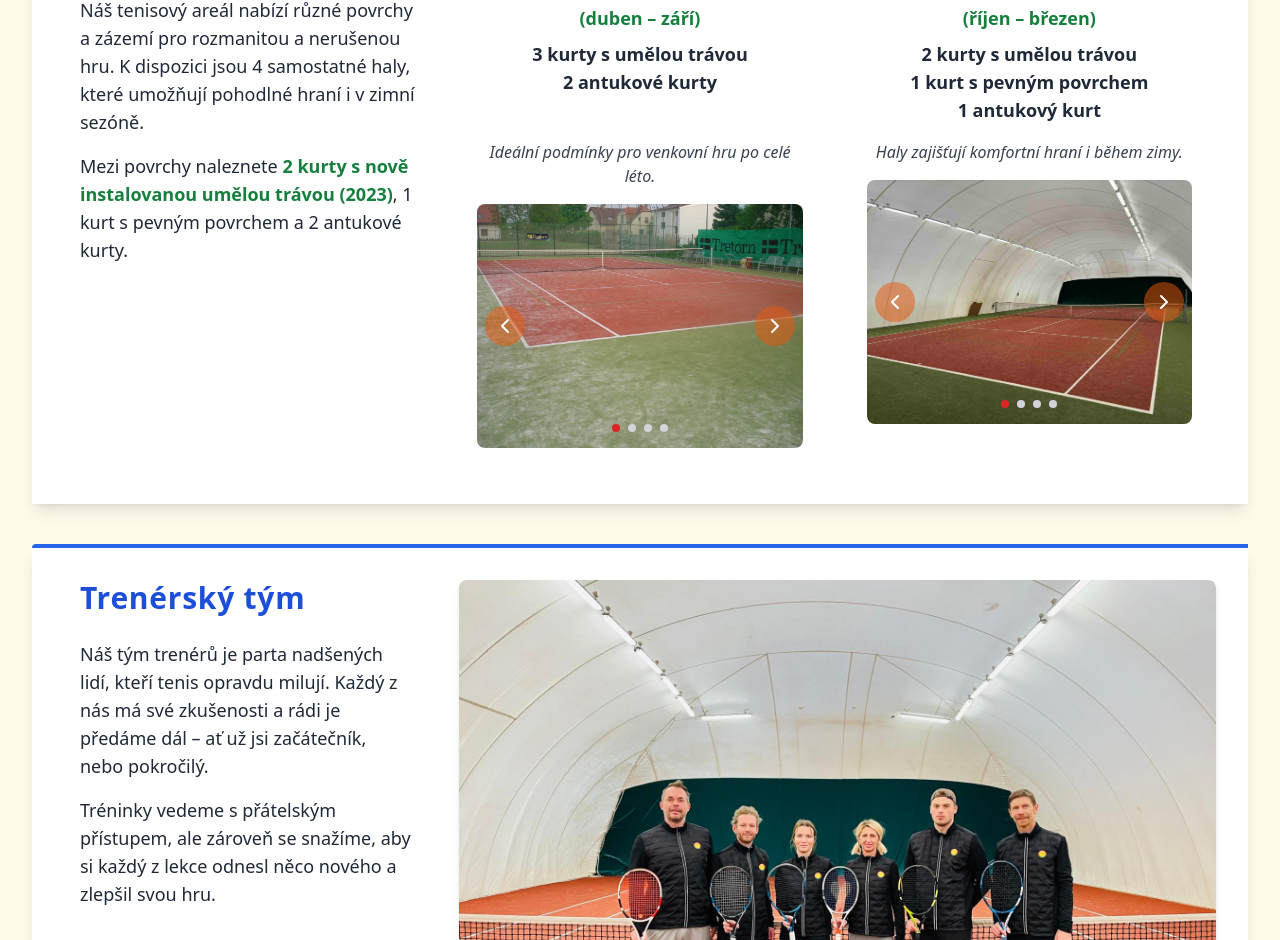
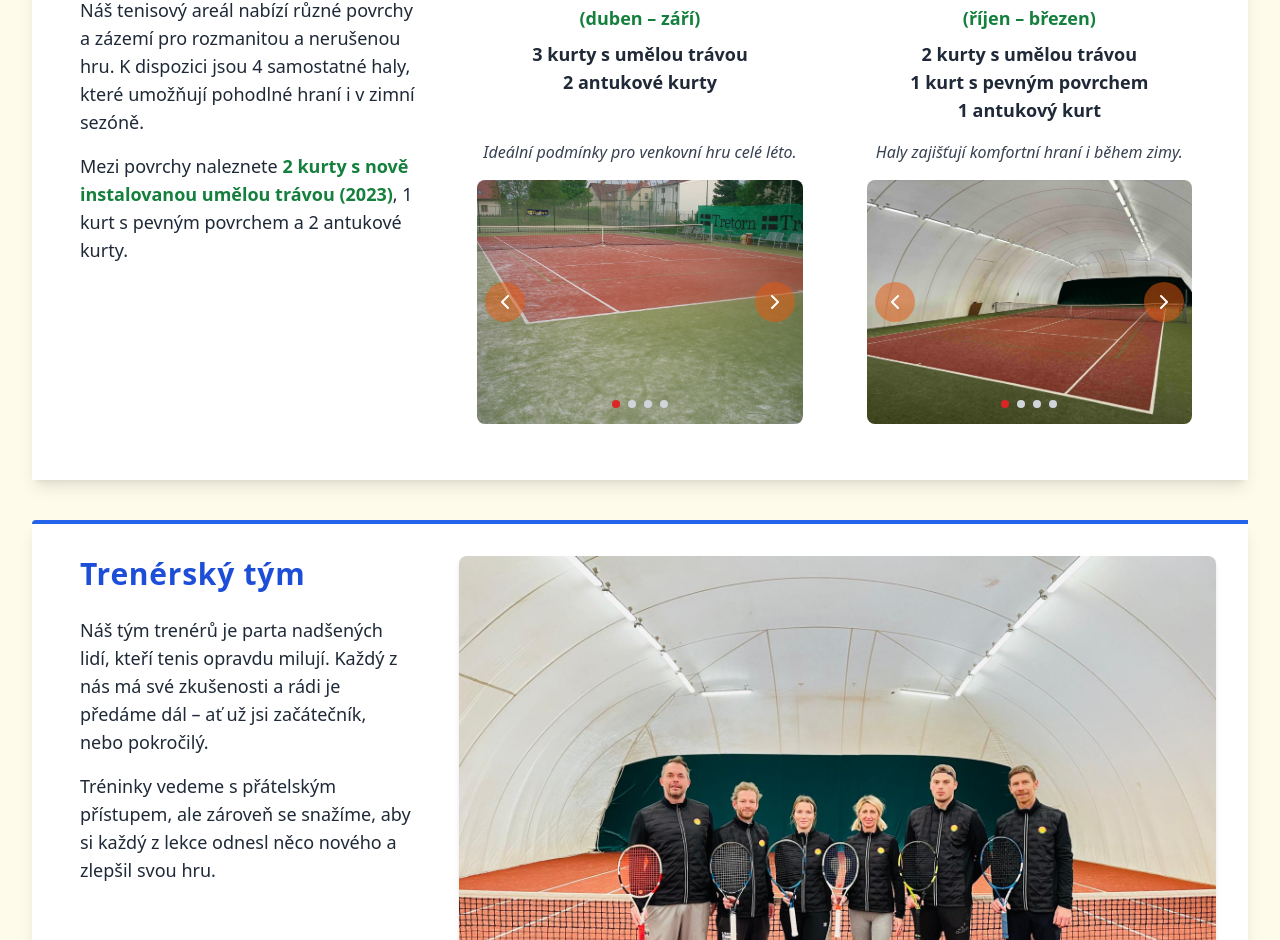
Before and after one commit to adampeters0n/teniscimice, a React (Create React App) app: page / in a window 1280 px wide. Shown: the part 972-1912 px from the top of the page. Built offline with nearby package versions, Linux system fonts and the light colour scheme.

Commit message:
homepage

```diff
--- a/src/Newhomepage.js
+++ b/src/Newhomepage.js
@@ -313,7 +313,7 @@ const Newhomepage = () => {
                 <br />
               </ul>
               <p className="text-gray-700 text-base italic mb-4">
-                Ideální podmínky pro venkovní hru po celé léto.
+              Ideální podmínky pro venkovní hru celé léto.
               </p>
               <ImageCarousel images={summerImages} className="w-full max-w-md rounded-lg shadow-md" />
             </div>
```
